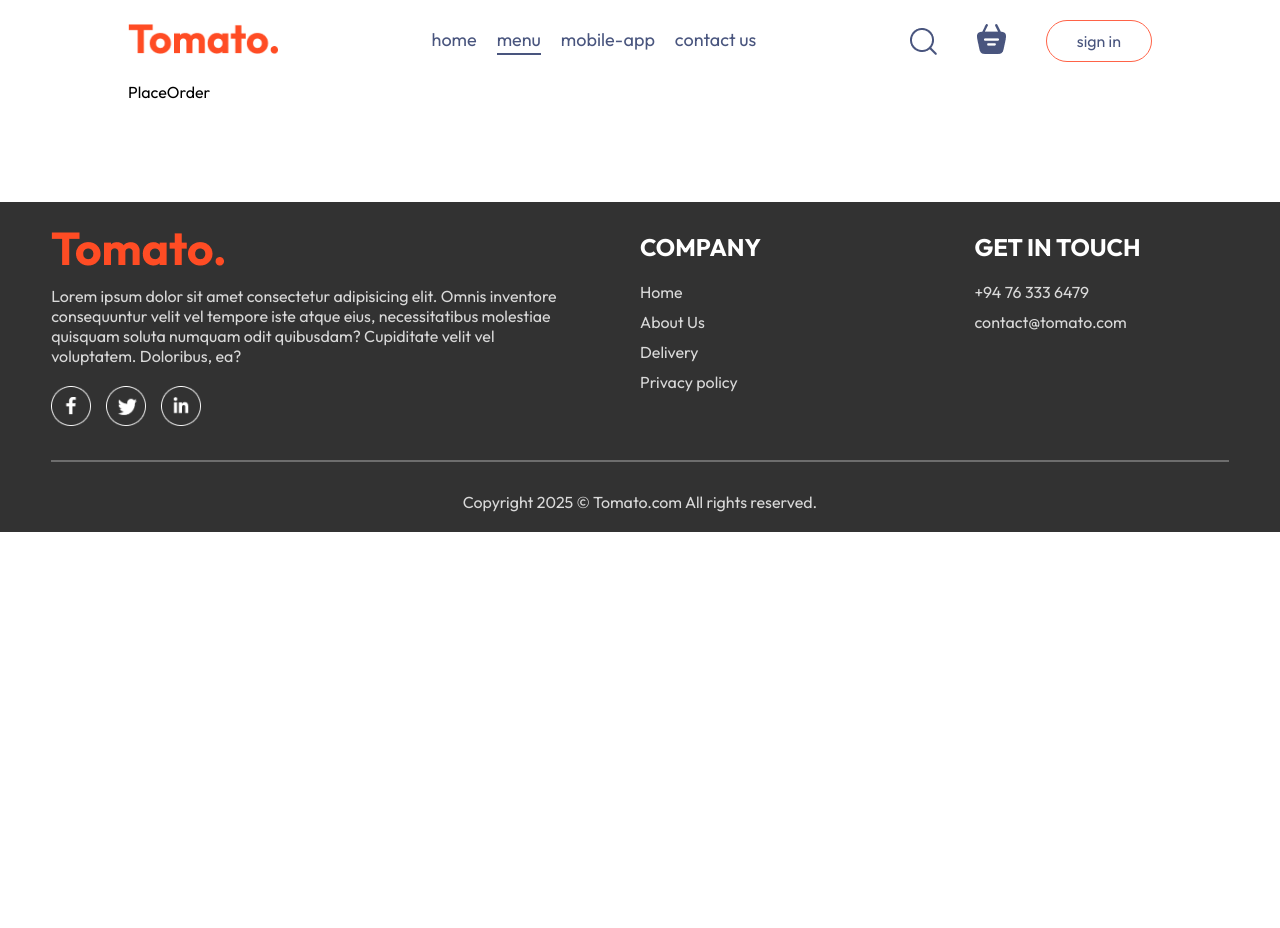
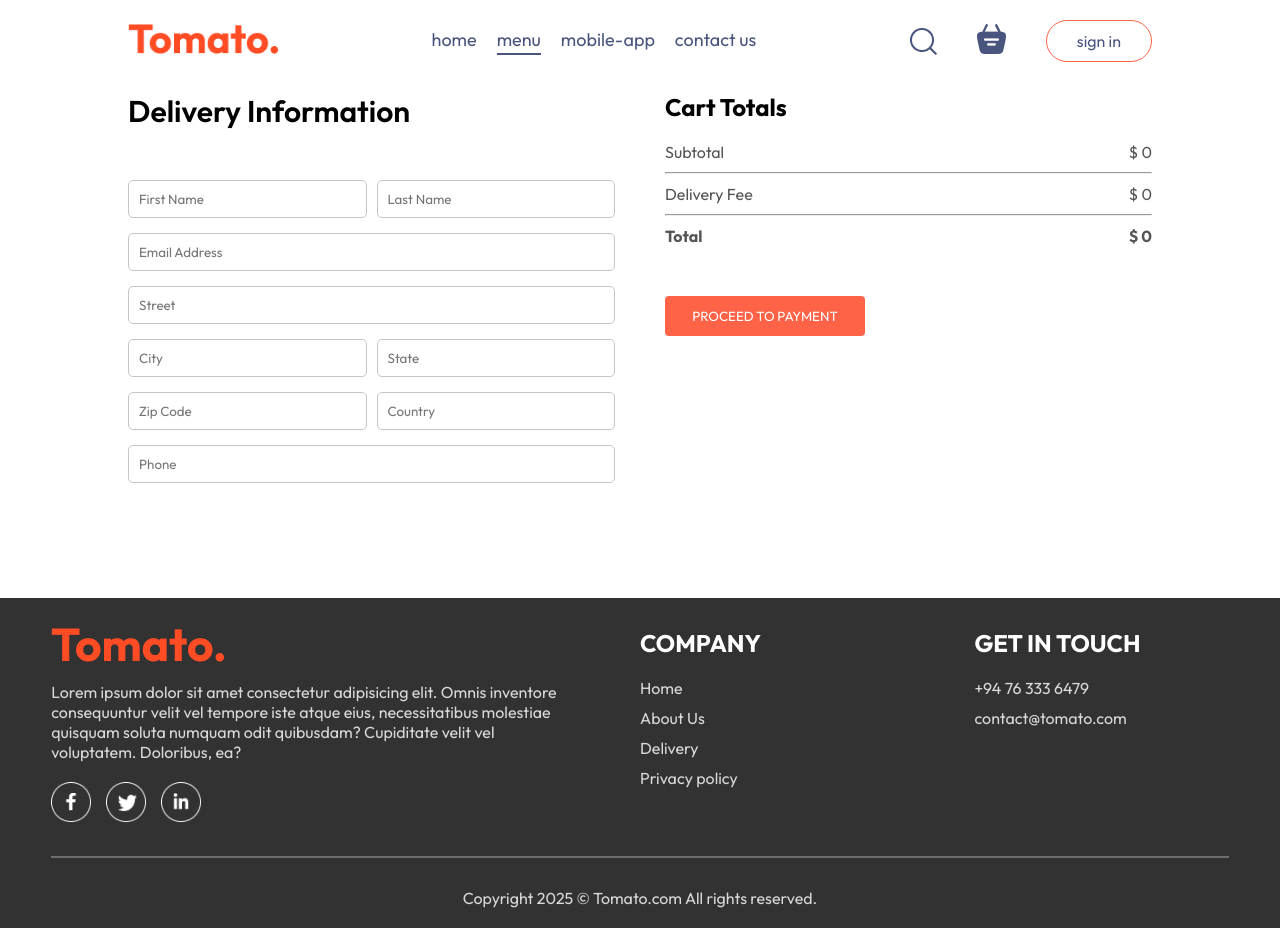
Before and after one commit to BanukaWeerapperuma/FoodDeliveryApp, a React (Vite) app in the folder frontend/: page /order in a window 1280 px wide. Before the commit the page ends 800 px from the top, so only its background shows below. Built offline with nearby package versions, Linux system fonts and the light colour scheme.

Commit message:
update place order and cart
update place order and cart
as well as finish frontend

```diff
--- a/frontend/src/pages/Cart/Cart.jsx
+++ b/frontend/src/pages/Cart/Cart.jsx
@@ -1,13 +1,14 @@
-import React from 'react'
-import './Cart.css'
-import { useContext } from 'react'
-import { StoreContext } from '../../context/StoreContext'
+import React from "react";
+import "./Cart.css";
+import { useContext } from "react";
+import { StoreContext } from "../../context/StoreContext";
+import { useNavigate } from "react-router-dom";
 
 const Cart = () => {
+  const { cartItems, food_list, removeFromCart, getTotalCartAmount } =
+    useContext(StoreContext);
 
-        const { cartItems , food_list , removeFromCart , getTotalCartAmount } = useContext (StoreContext);
-
-
+  const navigate = useNavigate();
 
   return (
     <div className="cart">
@@ -21,22 +22,24 @@
           <p>Remove</p>
         </div>
         <hr />
-        {food_list.map((item , index)=>{
-            if(cartItems[item._id]>0){
-              return(
-                <div>
-                  <div className="cart-items-title cart-items-item">
+        {food_list.map((item, index) => {
+          if (cartItems[item._id] > 0) {
+            return (
+              <div>
+                <div className="cart-items-title cart-items-item">
                   <img src={item.image} alt="" />
                   <p>{item.name}</p>
                   <p>$ {item.price}</p>
                   <p>{cartItems[item._id]}</p>
-                  <p>$ {item.price*cartItems[item._id]}</p>
-                  <p onClick={()=>removeFromCart(item._id)} className='cross'>x</p>
+                  <p>$ {item.price * cartItems[item._id]}</p>
+                  <p onClick={() => removeFromCart(item._id)} className="cross">
+                    x
+                  </p>
                 </div>
                 <hr />
-                </div>
-              )
-            }
+              </div>
+            );
+          }
         })}
       </div>
 
@@ -48,31 +51,33 @@
               <p>Subtotal</p>
               <p>$ {getTotalCartAmount()}</p>
             </div>
+            <hr />
             <div className="cart-total-details">
               <p>Delivery Fee</p>
-              <p>{2}</p>
+              <p>{getTotalCartAmount() > 0 ? "$ 2" : "$ 0"}</p>
             </div>
             <hr />
             <div className="cart-total-details">
               <b>Total</b>
-              <b>$ {getTotalCartAmount()+2}</b>
+              <b>$ {getTotalCartAmount() > 0 ? getTotalCartAmount() + 2 : 0}</b>
             </div>
-
           </div>
-          <button>PROCEED TO CHECKOUT</button>
+          <button onClick={() => navigate("/order")}>
+            PROCEED TO CHECKOUT
+          </button>
         </div>
         <div className="cart-promocode">
           <div>
             <p>If ypu have a promo code , Enter it here</p>
             <div className="cart-promocode-input">
-              <input type="text" placeholder='promo code'/>
+              <input type="text" placeholder="promo code" />
               <button>Submit</button>
             </div>
           </div>
         </div>
       </div>
     </div>
-  )
-}
+  );
+};
 
-export default Cart
+export default Cart;
--- a/frontend/src/pages/PlaceOrder/PlaceOrder.css
+++ b/frontend/src/pages/PlaceOrder/PlaceOrder.css
@@ -0,0 +1,43 @@
+.place-order{
+    display: flex;
+    justify-content: space-between;
+    margin-top: 10px;
+    align-items: start;
+    gap: 50px;
+
+}
+
+.place-order-left{
+    width: 100%;
+    max-width: max(30% , 500px);
+}
+
+.place-order-left .title{
+    font-size: 30PX;
+    margin-bottom: 50PX;
+    font-weight: 600;
+}
+
+.place-order-left input{
+    margin-bottom: 15px;
+    width: 100%;
+    padding: 10px;
+    border: 1px solid #c5c5c5;
+    border-radius: 5px;
+    outline-color: tomato;
+
+}
+
+.place-order-left .multi-fields{
+    display: flex;
+    gap: 10px;
+}
+
+.place-order-right{
+    width: 100%;
+    max-width: max(40% , 500px);
+}
+
+.place-order .cart-total button{
+    margin-top: 30px;
+}
--- a/frontend/src/pages/PlaceOrder/PlaceOrder.jsx
+++ b/frontend/src/pages/PlaceOrder/PlaceOrder.jsx
@@ -1,9 +1,64 @@
 import React from 'react'
 import './PlaceOrder.css'
+import { StoreContext } from '../../context/StoreContext'
+import { useContext } from 'react'
+
+
+
 
 const PlaceOrder = () => {
+
+  const {getTotalCartAmount} = useContext(StoreContext)
+
   return (
-    <div>PlaceOrder</div>
+    <form  className='place-order'>
+      <div className="place-order-left">
+        <p className='title'>Delivery Information</p>
+        <div className="multi-fields">
+          <input type="text" placeholder='First Name' />
+          <input type="text" placeholder='Last Name'/>
+        </div>
+        <input type="email" placeholder='Email Address'/>
+        <input type="text" placeholder='Street'/>
+
+        <div className="multi-fields">
+          <input type="text" placeholder='City' />
+          <input type="text" placeholder='State'/>
+      </div>
+
+      <div className="multi-fields">
+          <input type="text" placeholder='Zip Code' />
+          <input type="text" placeholder='Country'/>
+      </div>
+
+    <input type="text" placeholder='Phone' />
+
+      </div>
+      <div className="place-order-right">
+      <div className="cart-total">
+          <h2>Cart Totals</h2>
+          <div>
+
+          <div className="cart-total-details">
+              <p>Subtotal</p>
+              <p>$ {getTotalCartAmount()}</p>
+            </div>
+            <hr />
+            <div className="cart-total-details">
+              <p>Delivery Fee</p>
+              <p>{getTotalCartAmount() > 0 ? "$ 2" : "$ 0"}</p>
+            </div>
+            <hr />
+            <div className="cart-total-details">
+              <b>Total</b>
+              <b>$ {getTotalCartAmount() > 0 ? getTotalCartAmount() + 2 : 0}</b>
+            </div>
+
+          </div>
+          <button >PROCEED TO PAYMENT</button>
+        </div>
+      </div>
+    </form>
   )
 }
 
```
